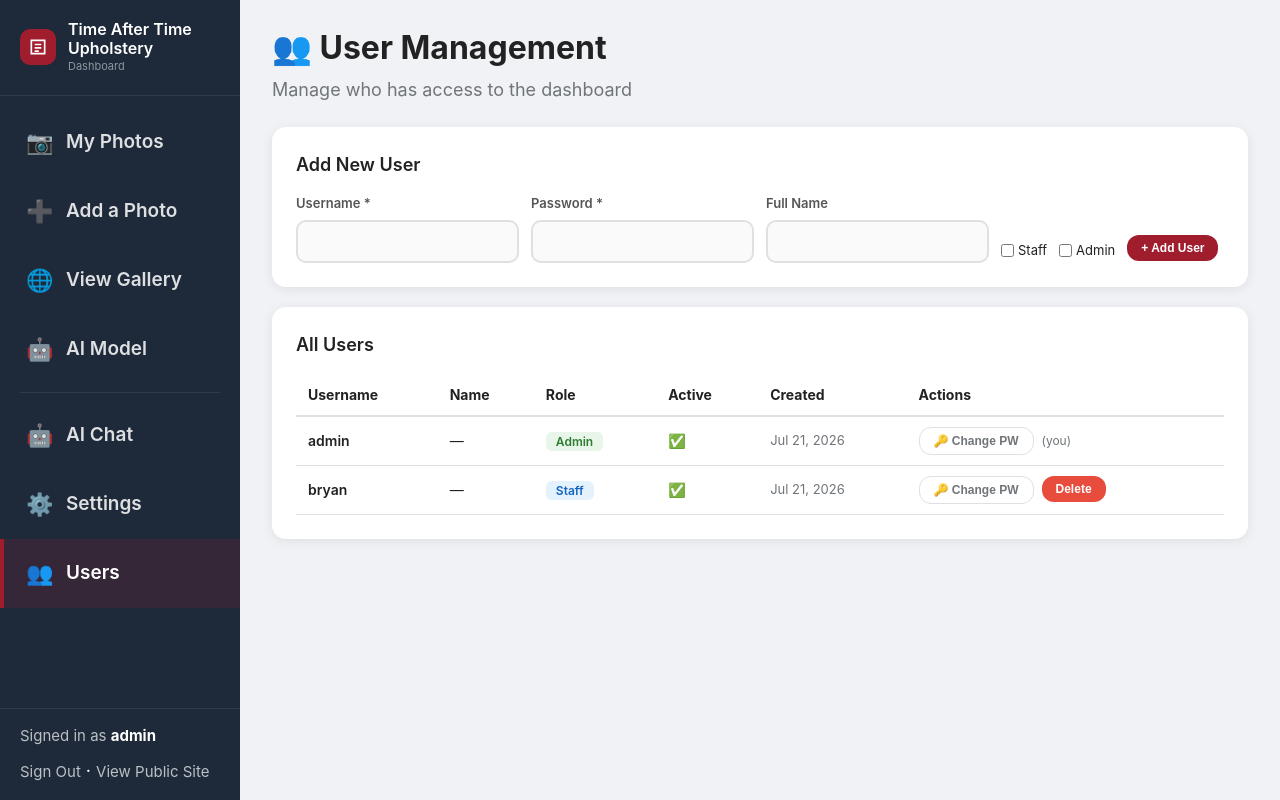
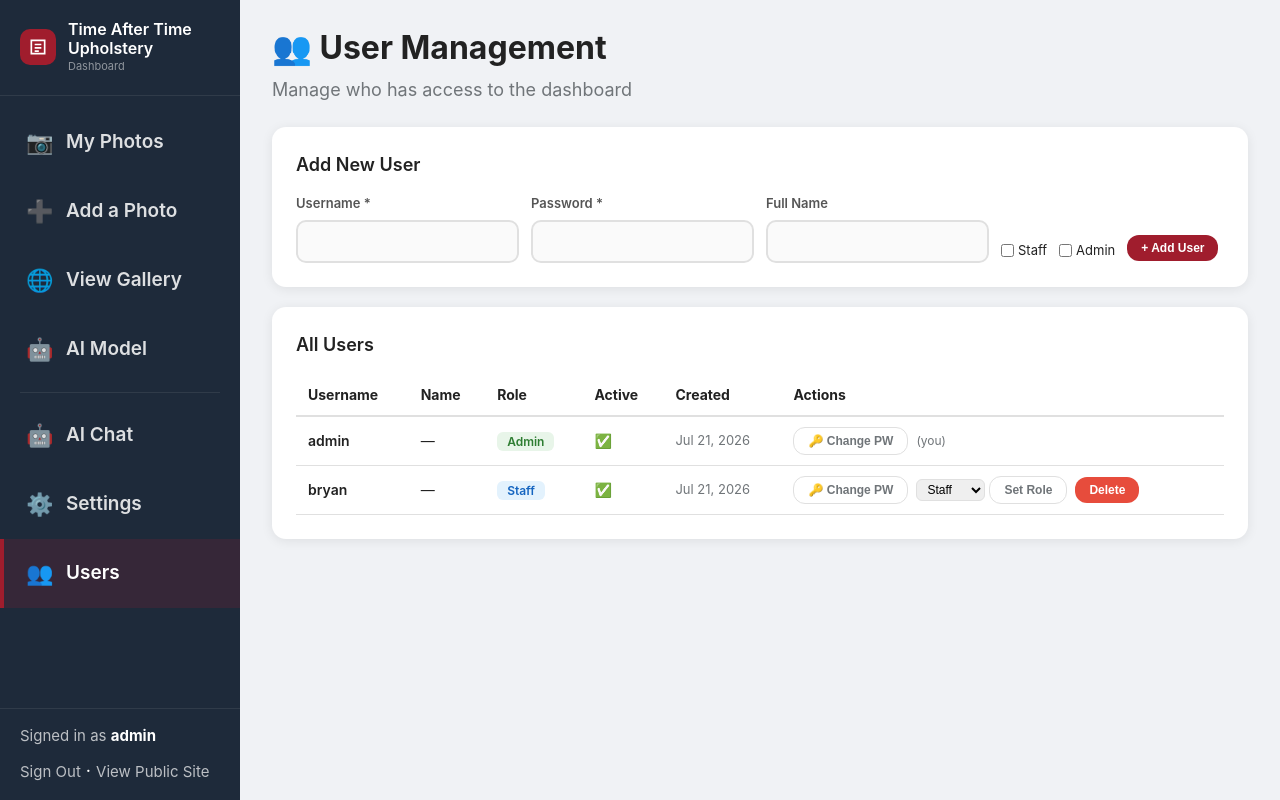
Before and after one commit to Liberty-Emporium/time-after-time-upholstery-railway, a Django app: page /dashboard/users/ in a window 1280 px wide. Run offline with Django 5.2, Linux system fonts and the light colour scheme; a user stored in the database is signed in; data comes from the database, SQL or seed files in the repository; data that the repository does not hold is empty.

Commit message:
Add admin 'Set Role' control for users (superuser-only, POST)

```diff
--- a/dashboard/urls.py
+++ b/dashboard/urls.py
@@ -14,6 +14,7 @@ urlpatterns = [
     path('ai-model/', views.model_settings, name='dashboard_model_settings'),
     path('users/', views.users_list, name='dashboard_users'),
     path('users/create/', views.user_create, name='dashboard_user_create'),
+    path('users/<int:user_id>/role/', views.user_change_role, name='dashboard_user_role'),
     path('users/<int:user_id>/delete/', views.user_delete, name='dashboard_user_delete'),
     path('users/<int:user_id>/password/', views.user_reset_password, name='dashboard_user_password'),
 ]
--- a/dashboard/views.py
+++ b/dashboard/views.py
@@ -152,6 +152,26 @@ def user_reset_password(request, user_id):
     target.set_password(new_password)
     target.save()
     messages.success(request, f'Password updated for "{target.username}".')
+    return redirect('dashboard_users')
+
+
+@login_required(login_url='/dashboard/login/')
+@superuser_required
+@require_POST
+def user_change_role(request, user_id):
+    target = get_object_or_404(User, id=user_id)
+    if target == request.user:
+        messages.error(request, 'You cannot change your own role.')
+        return redirect('dashboard_users')
+    role = request.POST.get('role', '')
+    if role not in ('user', 'staff', 'admin'):
+        messages.error(request, 'Invalid role.')
+        return redirect('dashboard_users')
+    target.is_superuser = (role == 'admin')
+    target.is_staff = (role in ('staff', 'admin'))
+    target.save()
+    label = {'user': 'User', 'staff': 'Staff', 'admin': 'Admin'}[role]
+    messages.success(request, f'Role for "{target.username}" set to {label}.')
     return redirect('dashboard_users')
 
 
--- a/templates/dashboard/users.html
+++ b/templates/dashboard/users.html
@@ -73,18 +73,27 @@
           <td style="padding:10px 12px;">{{ u.is_active|yesno:"✅,❌" }}</td>
           <td style="padding:10px 12px;color:var(--text-muted);font-size:13px;">{{ u.date_joined|date:"M j, Y" }}</td>
           <td style="padding:10px 12px;">
-            <div style="display:flex;gap:8px;flex-wrap:wrap;">
+            <div style="display:flex;gap:8px;flex-wrap:wrap;align-items:center;">
               <form method="post" action="{% url 'dashboard_user_password' u.id %}" style="display:inline;" onsubmit="return askNewPassword(this);">
                 {% csrf_token %}
                 <button type="submit" class="btn btn-outline btn-sm">🔑 Change PW</button>
               </form>
               {% if u != request.user %}
+              <form method="post" action="{% url 'dashboard_user_role' u.id %}" style="display:inline;">
+                {% csrf_token %}
+                <select name="role" style="font-size:12px;padding:2px 6px;border-radius:6px;border:1px solid var(--border);">
+                  <option value="user" {% if not u.is_staff and not u.is_superuser %}selected{% endif %}>User</option>
+                  <option value="staff" {% if u.is_staff and not u.is_superuser %}selected{% endif %}>Staff</option>
+                  <option value="admin" {% if u.is_superuser %}selected{% endif %}>Admin</option>
+                </select>
+                <button type="submit" class="btn btn-outline btn-sm">Set Role</button>
+              </form>
               <form method="post" action="{% url 'dashboard_user_delete' u.id %}" style="display:inline;" onsubmit="return confirm('Delete user {{ u.username }}?')">
                 {% csrf_token %}
                 <button type="submit" class="btn btn-danger btn-sm">Delete</button>
               </form>
               {% else %}
-              <span style="color:var(--text-muted);font-size:12px;align-self:center;">(you)</span>
+              <span style="color:var(--text-muted);font-size:12px;">(you)</span>
               {% endif %}
             </div>
           </td>
```
